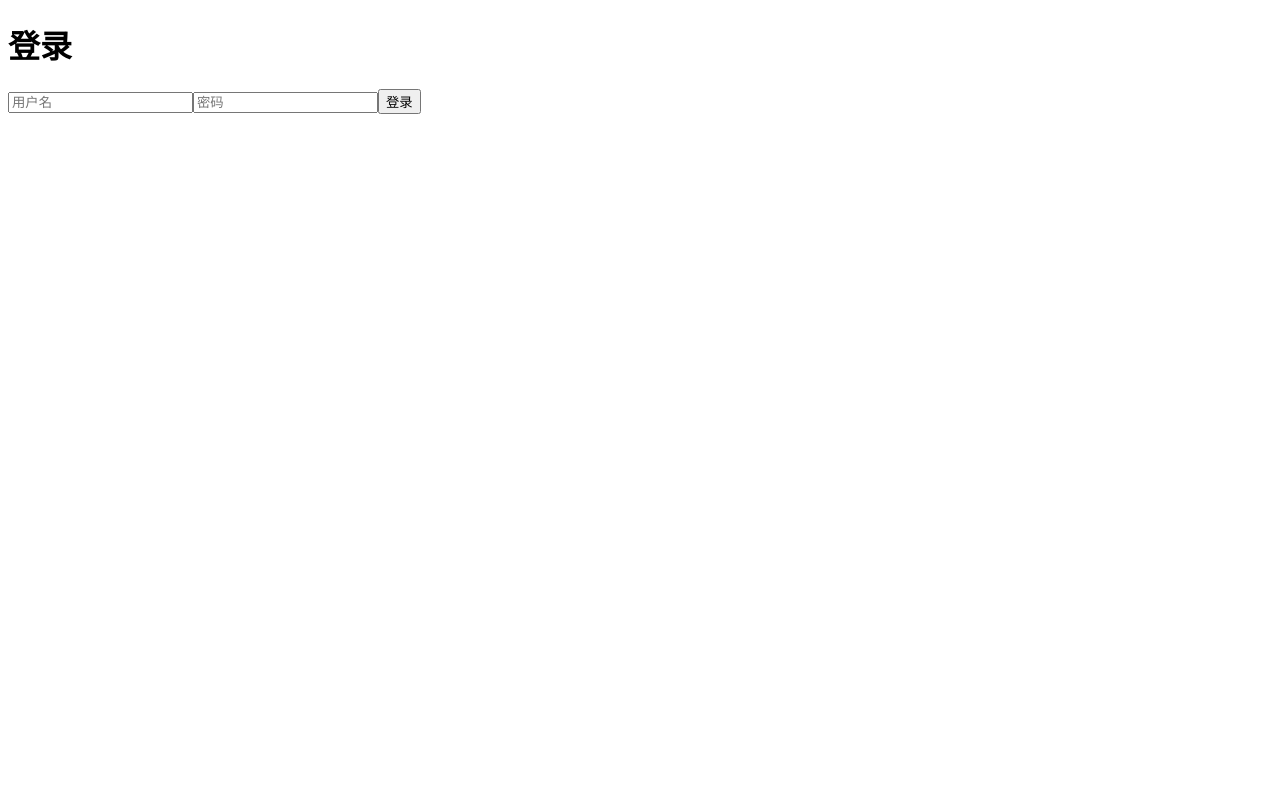
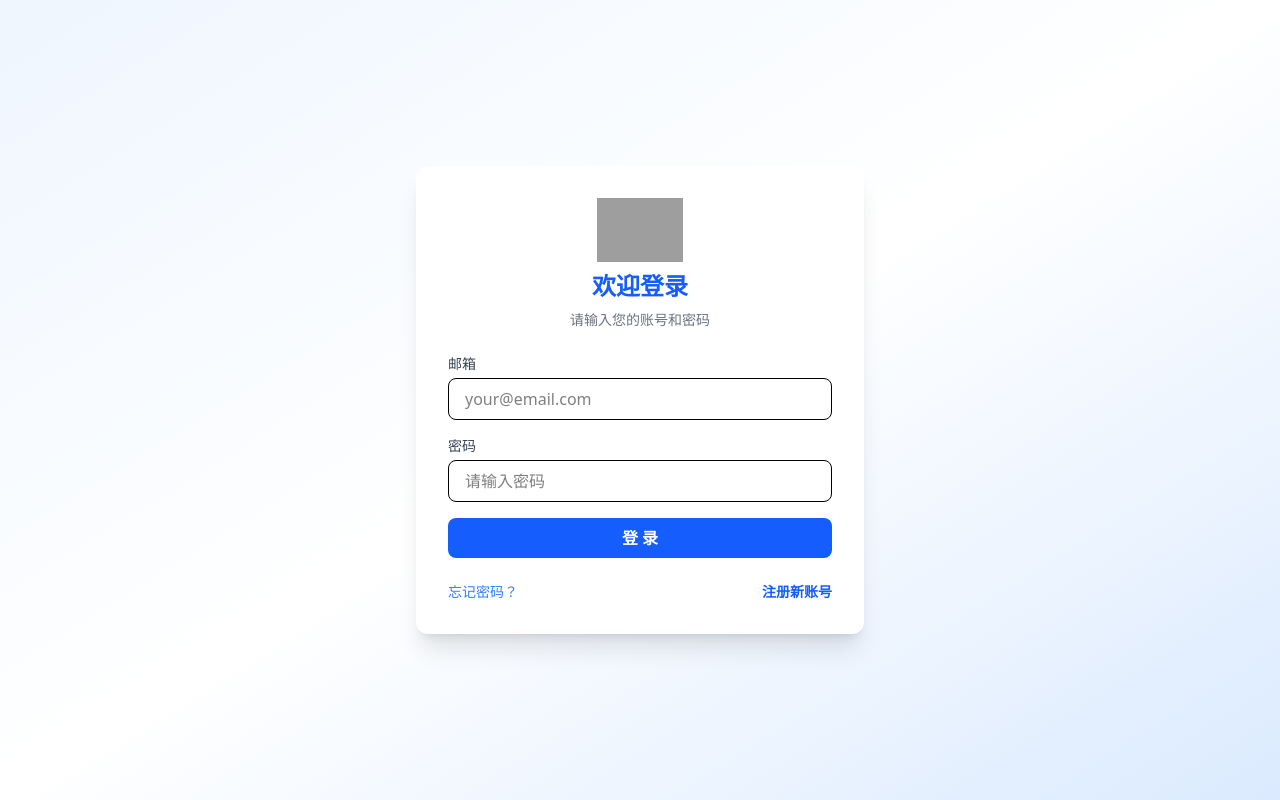
Before and after one commit to 1024xiaoshen/PakeStore, a Next.js app: page /login in a window 1280 px wide. Built offline with nearby package versions, Linux system fonts and the light colour scheme; grey boxes are pictures that could not be loaded.

Commit message:
Refactor login page layout and enhance styling; integrate global CSS for improved design consistency

```diff
--- a/src/app/(blank)/layout.tsx
+++ b/src/app/(blank)/layout.tsx
@@ -1,3 +1,5 @@
+import '../globals.css'
+
 export default function BlankLayout({
     children,
 }: {
--- a/src/app/(blank)/login/page.tsx
+++ b/src/app/(blank)/login/page.tsx
@@ -8,23 +8,91 @@ export default function Login() {
     const appStore: any = useAppStore()
     const [active, setActive] = useState(false)
 
-    const handleSubmit = (e: React.MouseEvent<HTMLButtonElement>) => {
+    // const handleSubmit = (e: React.MouseEvent<HTMLButtonElement>) => {
+    //     e.preventDefault()
+    //     userStore.setUser(true)
+    //     appStore.setApp(true)
+    //     setActive(true)
+    // }
+
+    const [email, setEmail] = useState('')
+    const [password, setPassword] = useState('')
+    const [loading, setLoading] = useState(false)
+
+    const handleSubmit = (e: React.FormEvent) => {
         e.preventDefault()
-        userStore.setUser(true)
-        appStore.setApp(true)
-        setActive(true)
+        setLoading(true)
+        // 这里可以添加登录逻辑
+        setTimeout(() => setLoading(false), 1000)
     }
 
     return (
-        <div>
-            <h1>{active ? '登录成功' : '登录'}</h1>
-            <form>
-                <input type="text" placeholder="用户名" />
-                <input type="password" placeholder="密码" />
-                <button type="submit" onClick={handleSubmit}>
-                    登录
-                </button>
-            </form>
+        <div className="min-h-screen bg-gradient-to-br from-blue-50 via-white to-blue-100 flex items-center justify-center px-4">
+            <div className="w-full max-w-md bg-white rounded-xl shadow-xl p-8 space-y-6">
+                <div className="flex flex-col items-center">
+                    <img src="/logo.svg" alt="Logo" className="h-16 mb-2" />
+                    <h1 className="text-2xl font-bold text-blue-600 mb-2">
+                        欢迎登录
+                    </h1>
+                    <p className="text-gray-500 text-sm">
+                        请输入您的账号和密码
+                    </p>
+                </div>
+                <form className="space-y-4" onSubmit={handleSubmit}>
+                    <div>
+                        <label
+                            className="block text-gray-700 text-sm mb-1"
+                            htmlFor="email"
+                        >
+                            邮箱
+                        </label>
+                        <input
+                            id="email"
+                            type="email"
+                            required
+                            value={email}
+                            onChange={(e) => setEmail(e.target.value)}
+                            className="w-full px-4 py-2 rounded-lg border focus:outline-none focus:ring-2 focus:ring-blue-300"
+                            placeholder="your@email.com"
+                        />
+                    </div>
+                    <div>
+                        <label
+                            className="block text-gray-700 text-sm mb-1"
+                            htmlFor="password"
+                        >
+                            密码
+                        </label>
+                        <input
+                            id="password"
+                            type="password"
+                            required
+                            value={password}
+                            onChange={(e) => setPassword(e.target.value)}
+                            className="w-full px-4 py-2 rounded-lg border focus:outline-none focus:ring-2 focus:ring-blue-300"
+                            placeholder="请输入密码"
+                        />
+                    </div>
+                    <button
+                        type="submit"
+                        disabled={loading}
+                        className="w-full py-2 bg-blue-600 text-white rounded-lg font-semibold hover:bg-blue-500 transition-colors duration-200"
+                    >
+                        {loading ? '登陆中...' : '登 录'}
+                    </button>
+                </form>
+                <div className="flex justify-between items-center text-sm">
+                    <a href="#" className="text-blue-500 hover:underline">
+                        忘记密码？
+                    </a>
+                    <a
+                        href="/register"
+                        className="text-blue-600 font-semibold hover:underline"
+                    >
+                        注册新账号
+                    </a>
+                </div>
+            </div>
         </div>
     )
 }
```
